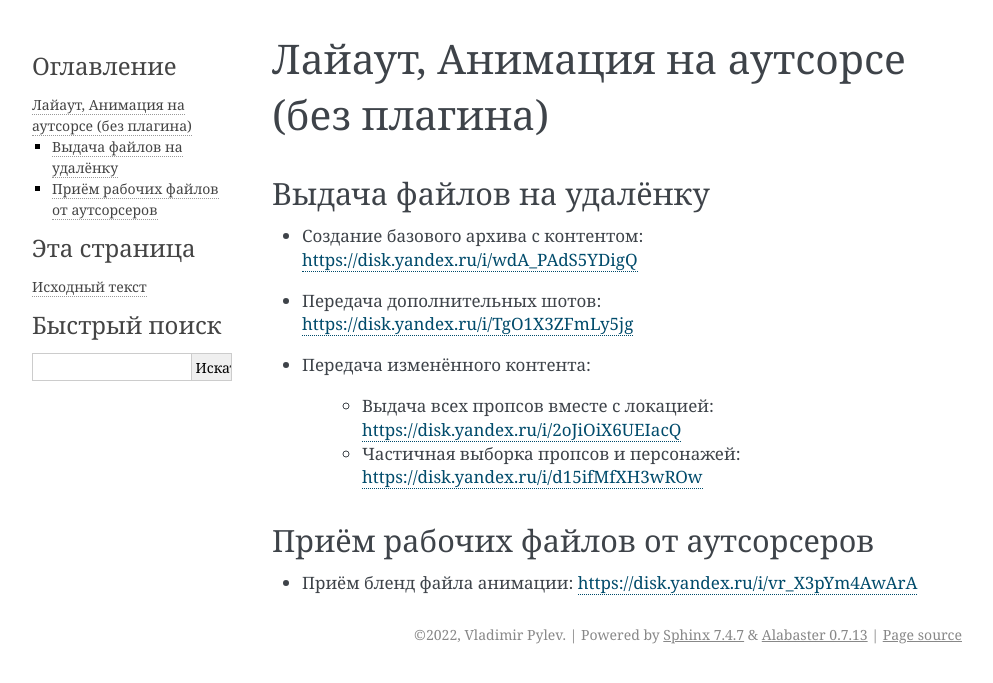
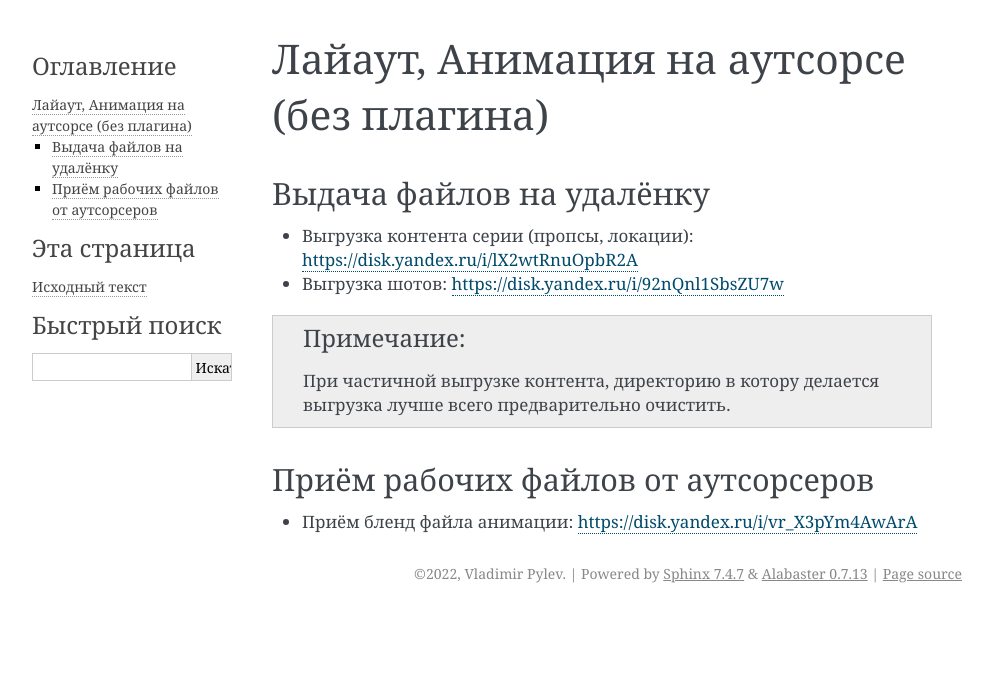
Before and after one commit to volodya-renderberg/cerebro-b3d-connect-manual, a Sphinx documentation site: the page built from docs/source/manual/processes/managers_functions/animation_to_outsource.rst, in a window 1280 px wide. Shown: the top 683 px of the page, without its empty margins (148-1141 px from the left). Built offline with Sphinx 7.4.7, drawn with Linux system fonts in a browser that asks for light colours.

Commit message:
to outsource

```diff
--- a/docs/source/manual/processes/managers_functions/animation_to_outsource.rst
+++ b/docs/source/manual/processes/managers_functions/animation_to_outsource.rst
@@ -6,15 +6,11 @@
 Выдача файлов на удалёнку
 --------------------------
 
-* Создание базового архива с контентом: `<https://disk.yandex.ru/i/wdA_PAdS5YDigQ>`_
+* Выгрузка контента серии (пропсы, локации): `<https://disk.yandex.ru/i/lX2wtRnuOpbR2A>`_
 
-* Передача дополнительных шотов: `<https://disk.yandex.ru/i/TgO1X3ZFmLy5jg>`_
+* Выгрузка шотов: `<https://disk.yandex.ru/i/92nQnl1SbsZU7w>`_
 
-* Передача изменённого контента:
-
-    * Выдача всех пропсов вместе с локацией: `<https://disk.yandex.ru/i/2oJiOiX6UEIacQ>`_
-
-    * Частичная выборка пропсов и персонажей: `<https://disk.yandex.ru/i/d15ifMfXH3wROw>`_
+.. note:: При частичной выгрузке контента, директорию в котору делается выгрузка лучше всего предварительно очистить.
 
 
 Приём рабочих файлов от аутсорсеров
--- a/docs/source/manual/processes/managers_functions/copy_location.rst
+++ b/docs/source/manual/processes/managers_functions/copy_location.rst
@@ -11,14 +11,14 @@
 Получение ``ID`` текущего ассета
 ~~~~~~~~~~~~~~~~~~~~~~~~~~~~~~~~~
 
-.. code-block::
+.. code-block:: python
 
     import os; int(os.environ["CEREBRO_B3D_CURRENT_ASSET_ID"])
 
 Запуск панели копирования входящих связей
 ~~~~~~~~~~~~~~~~~~~~~~~~~~~~~~~~~~~~~~~~~
 
-.. code-block::
+.. code-block:: python
 
    bpy.ops.cerebro.copy_incoming_links("INVOKE_DEFAULT")
 
@@ -26,6 +26,6 @@
 Переименовывание ``root`` колекции локации
 ~~~~~~~~~~~~~~~~~~~~~~~~~~~~~~~~~~~~~~~~~~
 
-.. code-block::
+.. code-block:: python
 
     import os; bpy.context.collection.name=f"{os.environ['CEREBRO_B3D_CURRENT_ASSET_NAME']}_rig"
--- a/docs/source/manual/video.rst
+++ b/docs/source/manual/video.rst
@@ -12,8 +12,6 @@
 * `Рабочая панель задачи <https://youtu.be/43lPkwNfywU>`_
 
 * `Добавление пропсов в локацию <https://disk.yandex.ru/i/qIXXqcKPd5Ip1A>`_
-
-* `Сборка шота для выдачи на удалёнку без серебры <https://disk.yandex.ru/i/wdA_PAdS5YDigQ>`_
 
 * `Удаление лишних входящих связей из шота <https://disk.yandex.ru/i/hf5IFgzAFNDX3A>`_
 
```
